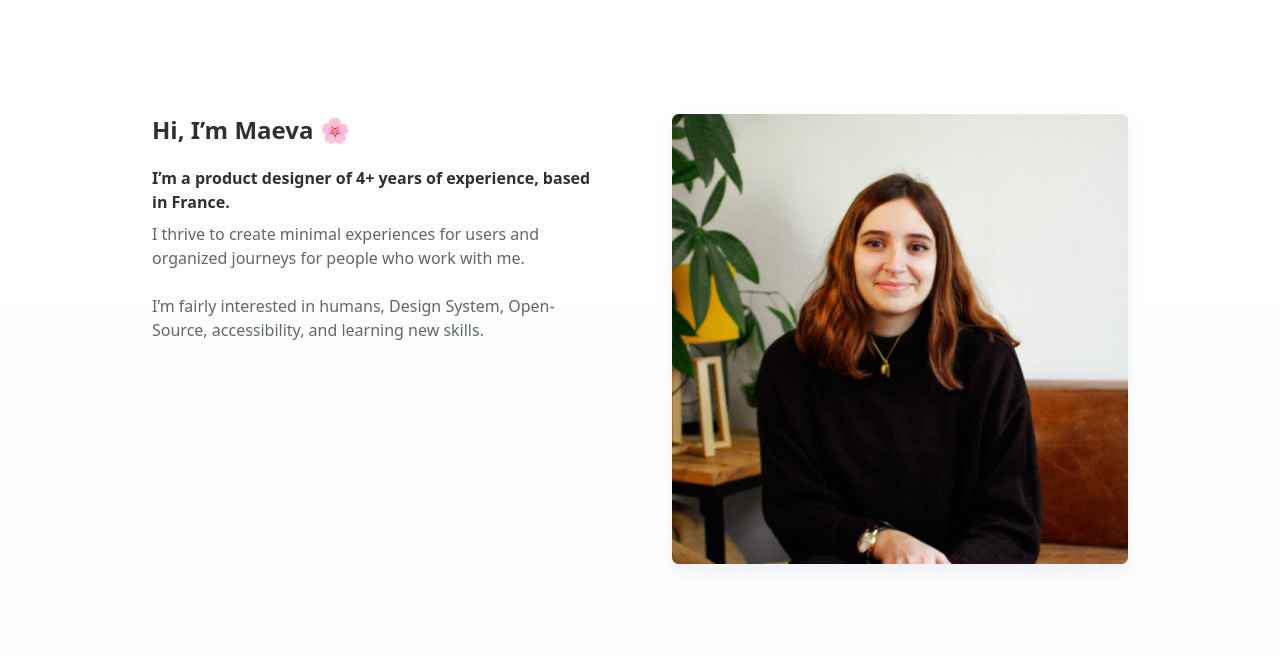
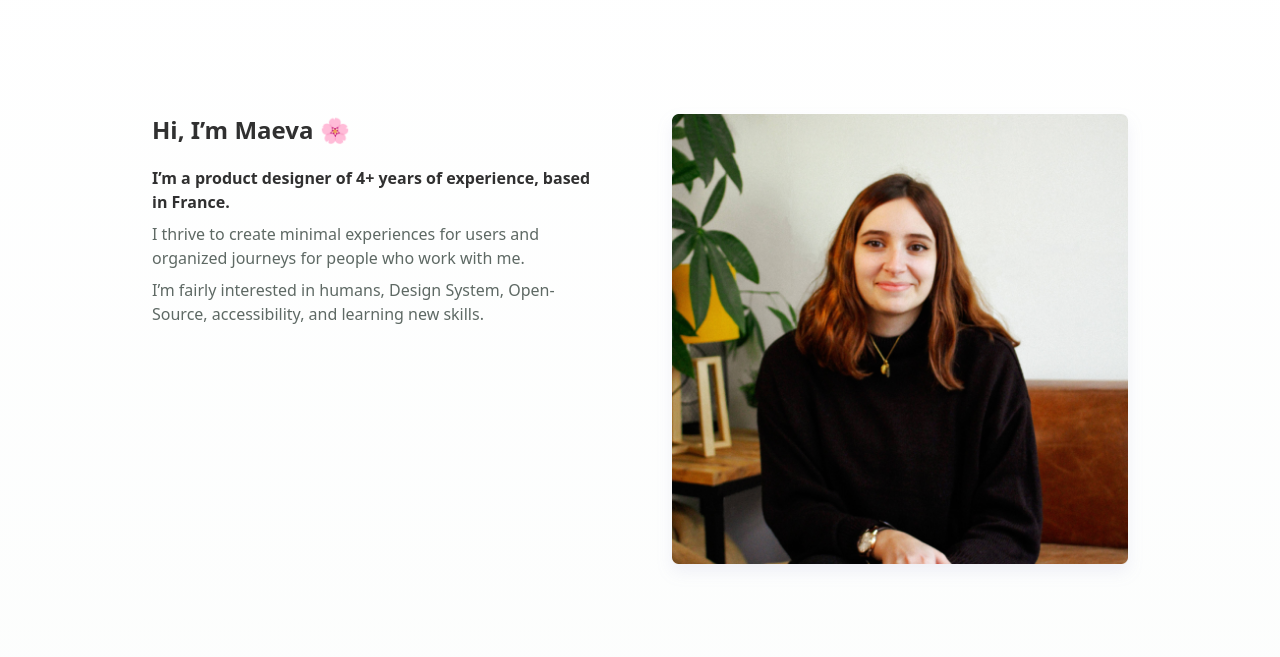
Before and after one commit to maevalienard/Portfolio, a website: page src/about.html in a window 1280 px wide. Shown: the part 106-763 px from the top of the page. Drawn offline with Linux system fonts and the light colour scheme.

Commit message:
last changes on about page

```diff
--- a/src/about.html
+++ b/src/about.html
@@ -36,9 +36,8 @@
                  <div>
                     <h1 class="font-bold text-neutral-dk text-2xl pb-5">Hi, I’m Maeva 🌸</h1>
                     <p class="font-bold text-neutral-dk">I’m a product designer of 4+ years of experience, based in France.</p>
-                    <p class="text-neutral-md pt-2">I thrive to create minimal experiences for users and organized journeys for people who work with me.<br>
-                    <br>
-                        I’m fairly interested in humans, Design System, Open-Source, accessibility, and learning new skills. </p>
+                    <p class="text-neutral-md pt-2">I thrive to create minimal experiences for users and organized journeys for people who work with me.</p>
+                    <p class="text-neutral-md pt-2">I’m fairly interested in humans, Design System, Open-Source, accessibility, and learning new skills. </p>
                 </div>
                 <div>
                     <img id="about-picture" src="/assets/about-picture.png" alt="Picture of Maeva" class="object-cover drop-shadow-3xl">
```
Also changed, not shown: dist/output.css.
